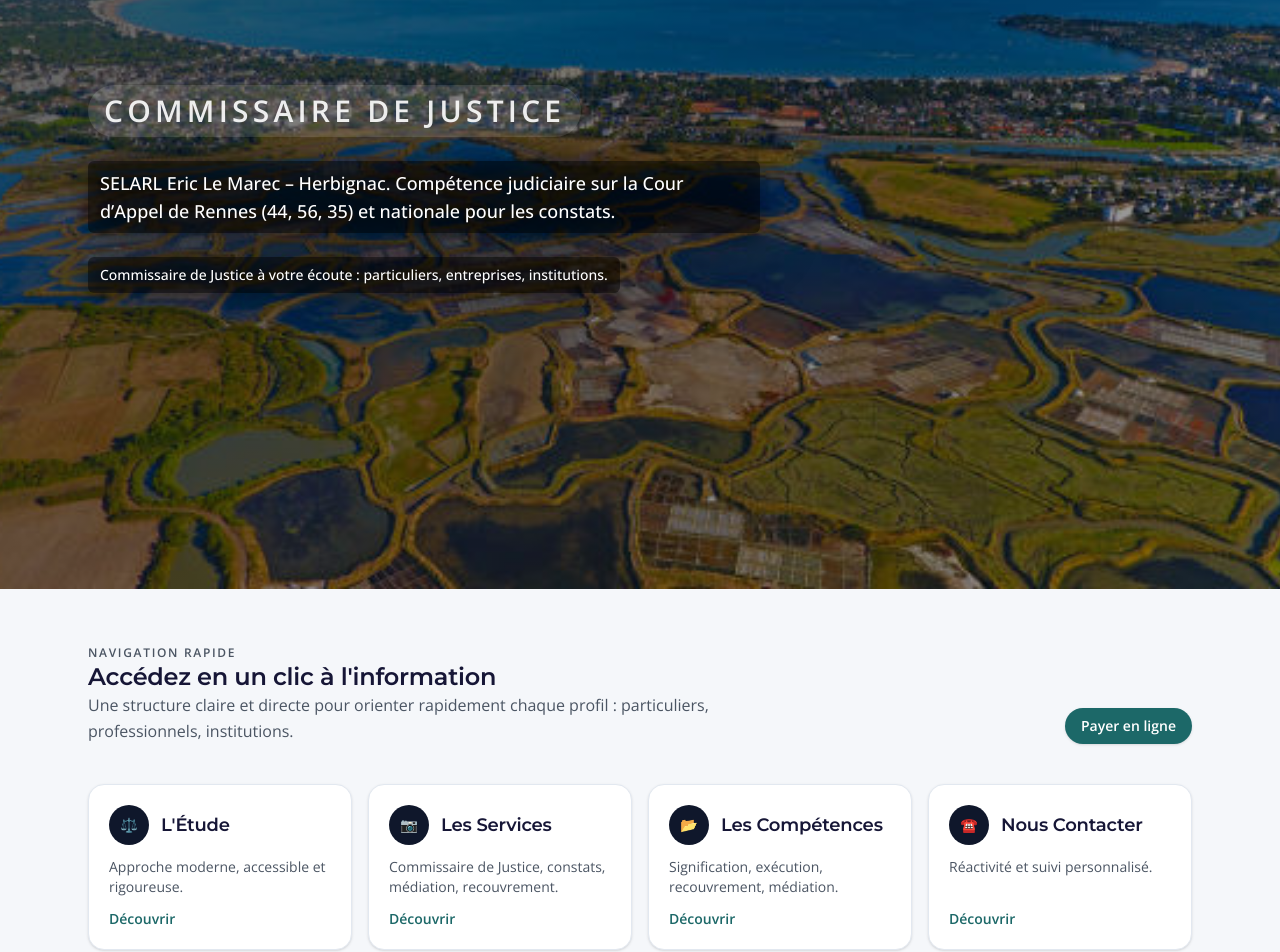
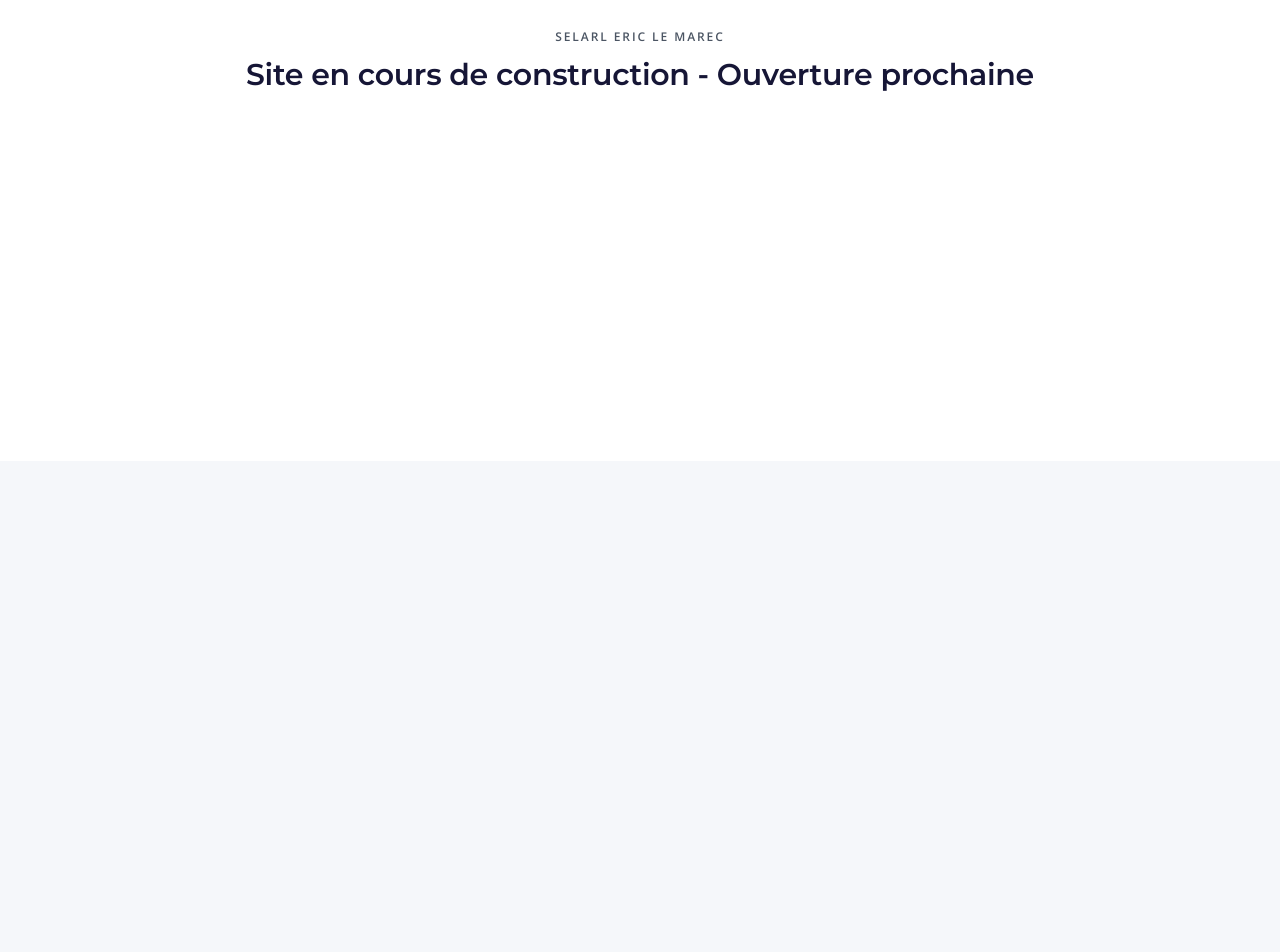
Before and after one commit to camillelemarec/ericlemarec, a Next.js app in the folder site-le-marec/: page / in a window 1280 px wide. Shown: the part 339-1291 px from the top of the page. After the commit the page ends 800 px from the top, so only its background shows below. Built offline with nearby package versions, Linux system fonts and the light colour scheme.

Commit message:
Page de maintenance : site en cours de construction.
Branche dédiée pour afficher uniquement une page blanche avec le nom de l'étude. Toutes les autres routes sont redirigées vers l'accueil. Le site complet reste intact sur main.

Made-with: Cursor

```diff
--- a/site-le-marec/src/app/layout.tsx
+++ b/site-le-marec/src/app/layout.tsx
@@ -1,8 +1,6 @@
 import type { Metadata } from "next";
 import { Montserrat, Open_Sans } from "next/font/google";
 import "./globals.css";
-import { Navbar } from "@/components/navbar";
-import { Footer } from "@/components/footer";
 
 const headingFont = Montserrat({
   variable: "--font-heading",
@@ -39,11 +37,7 @@ export default function RootLayout({
       <body
         className={`${headingFont.variable} ${bodyFont.variable} antialiased bg-[#f5f7fa] text-slate-900`}
       >
-        <div className="flex min-h-screen flex-col">
-          <Navbar />
-          <main className="flex-1">{children}</main>
-          <Footer />
-        </div>
+        {children}
       </body>
     </html>
   );
--- a/site-le-marec/src/app/page.tsx
+++ b/site-le-marec/src/app/page.tsx
@@ -1,94 +1,14 @@
-import Link from "next/link";
-import { CardGrid } from "@/components/card-grid";
-import { Hero } from "@/components/hero";
-
-const cards = [
-  {
-    title: "L'Étude",
-    description: "Approche moderne, accessible et rigoureuse.",
-    href: "/etude",
-    icon: "⚖️",
-  },
-  {
-    title: "Les Services",
-    description: "Commissaire de Justice, constats, médiation, recouvrement.",
-    href: "/constats",
-    icon: "📷",
-  },
-  {
-    title: "Les Compétences",
-    description: "Signification, exécution, recouvrement, médiation.",
-    href: "/competences",
-    icon: "📂",
-  },
-  {
-    title: "Nous Contacter",
-    description: "Réactivité et suivi personnalisé.",
-    href: "/contact",
-    icon: "☎️",
-  },
-];
-
 export default function Home() {
   return (
-    <div className="bg-[#f5f7fa]">
-      <Hero
-        eyebrow="Commissaire de Justice"
-        title="Réactivité et Qualité d'intervention"
-        subtitle="SELARL Eric Le Marec – Herbignac. Compétence judiciaire sur la Cour d’Appel de Rennes (44, 56, 35) et nationale pour les constats."
-        note="Commissaire de Justice à votre écoute : particuliers, entreprises, institutions."
-        backgroundImage="/images/page_accueil.jpg"
-      />
-
-      <section className="mx-auto mt-14 flex max-w-6xl flex-col gap-10 px-6 pb-28">
-        <div className="flex flex-col gap-3 md:flex-row md:items-end md:justify-between">
-          <div>
-            <p className="text-xs font-semibold uppercase tracking-[0.14em] text-slate-500">
-              Navigation rapide
-            </p>
-            <h2 className="text-2xl font-semibold text-slate-900">
-              Accédez en un clic à l&apos;information
-            </h2>
-            <p className="max-w-2xl text-slate-600">
-              Une structure claire et directe pour orienter rapidement chaque
-              profil : particuliers, professionnels, institutions.
-            </p>
-          </div>
-          <Link
-            href="/paiement"
-            className="inline-flex items-center justify-center rounded-full bg-primary px-4 py-2 text-sm font-semibold text-white shadow-sm transition hover:bg-primary-strong"
-          >
-            Payer en ligne
-          </Link>
-        </div>
-        <CardGrid cards={cards} />
-      </section>
-
-      <section className="mx-auto max-w-6xl px-6 pb-16">
-        <div className="flex flex-col gap-4 rounded-2xl border border-slate-200 bg-white p-6 shadow-sm lg:flex-row lg:items-center lg:justify-between">
-          <div className="space-y-2">
-            <p className="text-xs font-semibold uppercase tracking-[0.14em] text-slate-500">
-              SELARL Eric Le Marec
-            </p>
-            <h3 className="text-xl font-semibold text-slate-900">
-              Une étude à l&apos;écoute de ses clients depuis 2001
-            </h3>
-            <p className="text-sm text-slate-600">
-              Accompagnement rigoureux et moderne, pour particuliers,
-              professionnels et institutions, sur l&apos;ensemble de la Cour
-              d&apos;Appel de Rennes.
-            </p>
-          </div>
-          <Link
-            href="/etude"
-            className="inline-flex items-center gap-2 self-start rounded-full bg-primary px-4 py-2 text-sm font-semibold text-white shadow-sm transition hover:bg-primary-strong focus-visible:outline focus-visible:outline-2 focus-visible:outline-offset-2 focus-visible:outline-white"
-            style={{ color: "#ffffff" }}
-          >
-            Découvrir notre histoire
-            <span aria-hidden>→</span>
-          </Link>
-        </div>
-      </section>
-    </div>
+    <main className="flex min-h-screen items-center justify-center bg-white px-6">
+      <div className="text-center">
+        <p className="text-xs font-semibold uppercase tracking-[0.16em] text-slate-500">
+          SELARL Eric Le Marec
+        </p>
+        <h1 className="mt-3 text-2xl font-semibold text-slate-900 sm:text-3xl">
+          Site en cours de construction - Ouverture prochaine
+        </h1>
+      </div>
+    </main>
   );
 }
--- /dev/null
+++ b/site-le-marec/src/middleware.ts
@@ -0,0 +1,19 @@
+import { NextResponse } from "next/server";
+import type { NextRequest } from "next/server";
+
+export function middleware(request: NextRequest) {
+  const { pathname } = request.nextUrl;
+
+  if (pathname === "/") return NextResponse.next();
+
+  const url = request.nextUrl.clone();
+  url.pathname = "/";
+  url.search = "";
+  return NextResponse.redirect(url);
+}
+
+export const config = {
+  matcher: [
+    "/((?!_next|favicon\\.png|icon\\.png|images|api|.*\\.(?:svg|png|jpg|jpeg|gif|webp|ico)$).*)",
+  ],
+};
```
